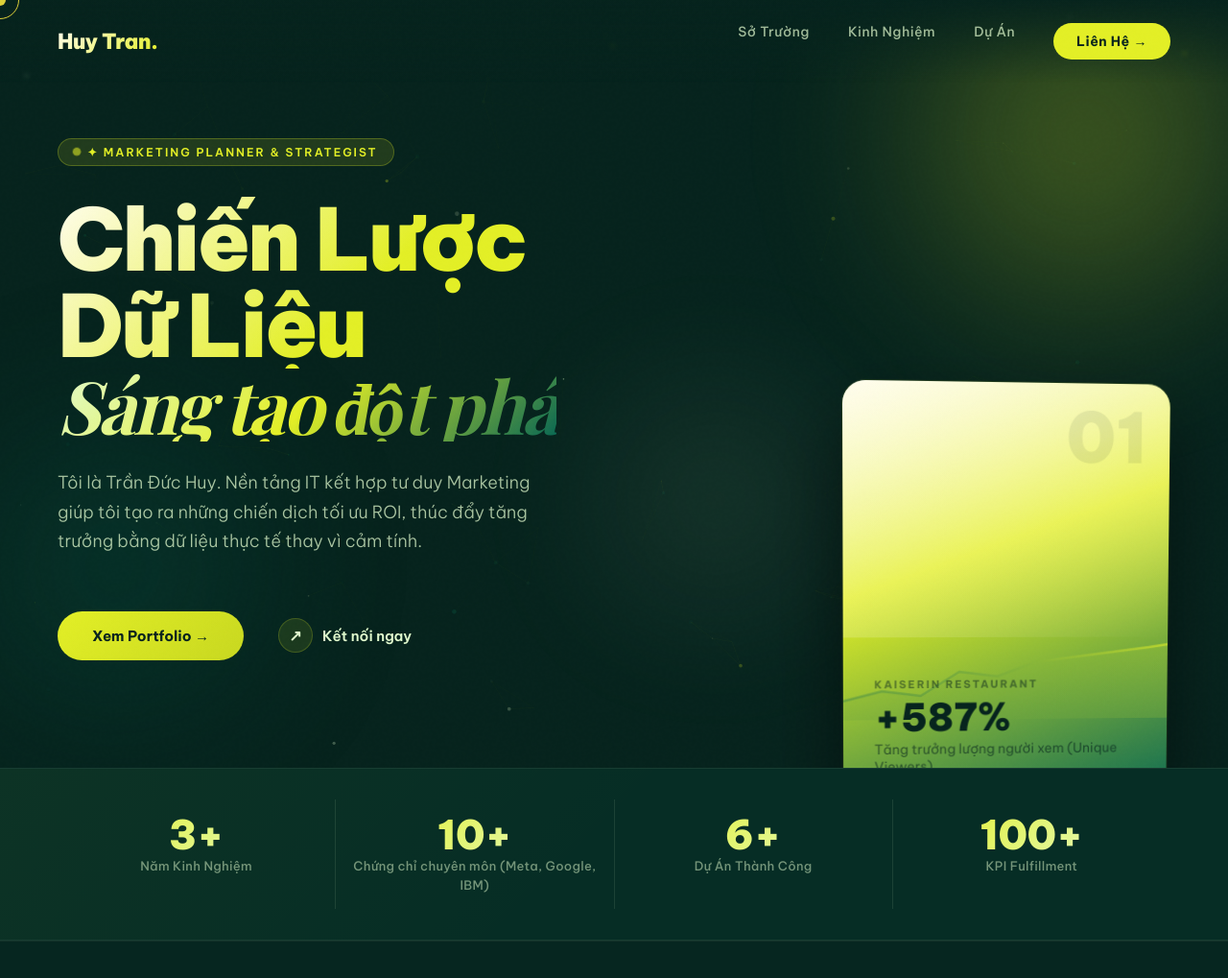
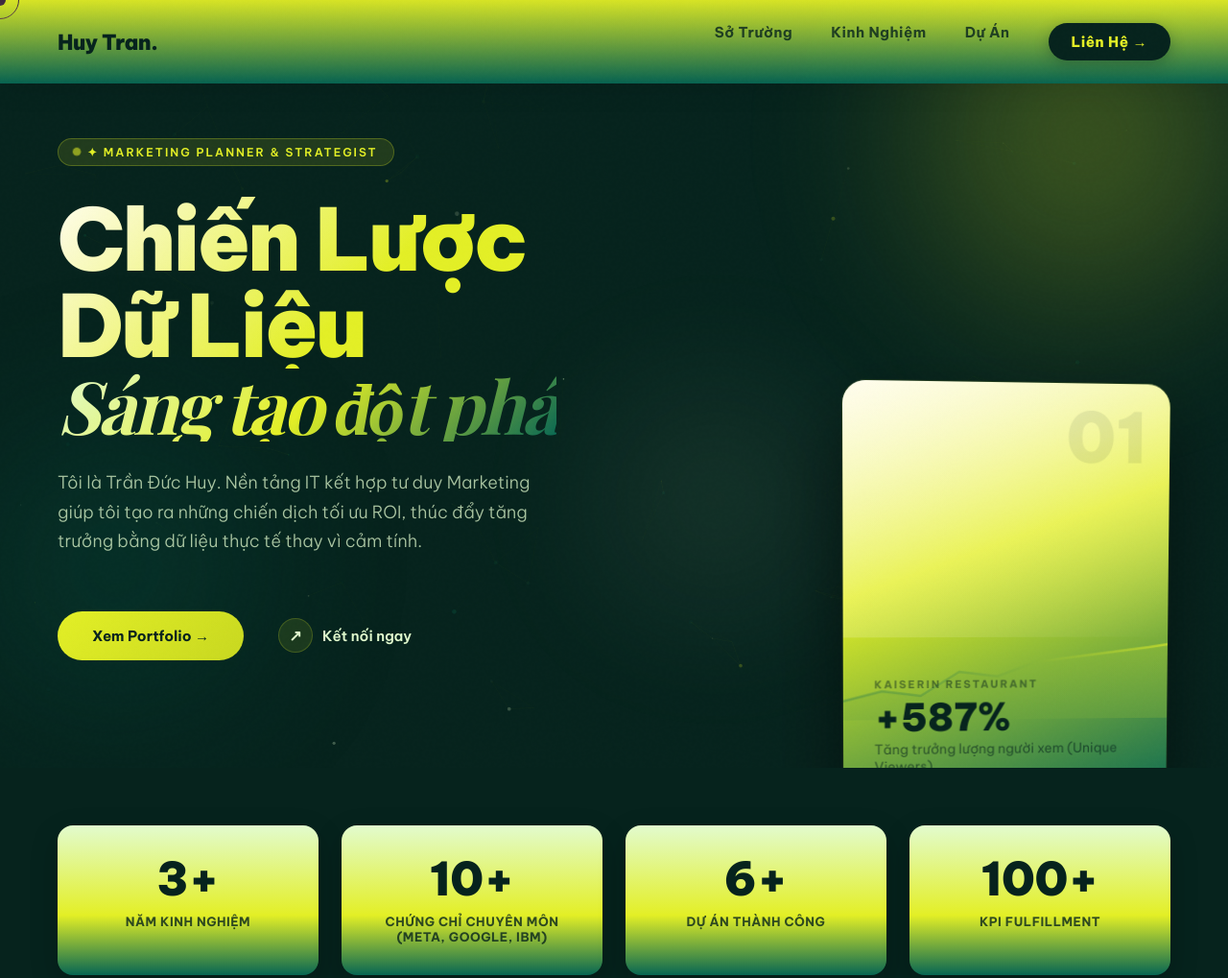
Before and after one commit to Tranduchuy1210Tra/tranduchuy.portfolio.marketing, a plain HTML site: page index.html in a window 1280 px wide. Shown: the top 1019 px of the page at 96% size. Drawn offline with nearby package versions, Linux system fonts and the light colour scheme; a web font is replaced by a local one.

Commit message:
Add files via upload

```diff
--- a/script.js
+++ b/script.js
@@ -165,11 +165,11 @@ window.addEventListener('scroll', () => {
   const nav = document.querySelector('nav');
   if(nav) {
     if (window.scrollY > 80) {
-      nav.style.background = 'rgba(6,35,29,0.95)';
+      nav.style.background = 'linear-gradient(180deg, rgba(227, 239, 38, 0.98) 0%, rgba(7, 102, 83, 0.98) 100%)';
       nav.style.backdropFilter = 'blur(20px)';
     } else {
-      nav.style.background = 'linear-gradient(180deg, rgba(6,35,29,0.95) 0%, transparent 100%)';
-      nav.style.backdropFilter = 'blur(2px)';
+      nav.style.background = 'linear-gradient(180deg, rgba(227, 239, 38, 0.95) 0%, rgba(7, 102, 83, 0.95) 100%)';
+      nav.style.backdropFilter = 'blur(10px)';
     }
   }
 });
--- a/styles.css
+++ b/styles.css
@@ -58,35 +58,38 @@ nav {
   position: fixed; top: 0; left: 0; width: 100%; z-index: 1000;
   padding: 24px 60px;
   display: flex; align-items: center; justify-content: space-between;
-  background: linear-gradient(180deg, rgba(6,35,29,0.95) 0%, transparent 100%);
-  backdrop-filter: blur(2px);
+  background: linear-gradient(180deg, rgba(227, 239, 38, 0.95) 0%, rgba(7, 102, 83, 0.95) 100%); /* Gradient 3 */
+  backdrop-filter: blur(10px);
+  box-shadow: 0 4px 30px rgba(0, 0, 0, 0.1);
+  transition: all 0.3s ease;
 }
 .nav-logo {
   font-size: 22px; font-weight: 900;
-  background: linear-gradient(135deg, var(--g1-top), var(--primary));
-  -webkit-background-clip: text; -webkit-text-fill-color: transparent;
+  color: var(--darkest);
   letter-spacing: -0.5px;
 }
 .nav-links { display: flex; gap: 40px; }
 .nav-links a {
-  color: var(--text-light); text-decoration: none;
-  font-size: 14px; font-weight: 500; letter-spacing: 0.5px;
-  opacity: 0.7; transition: opacity 0.3s;
+  color: var(--darkest); text-decoration: none;
+  font-size: 15px; font-weight: 700; letter-spacing: 0.5px;
+  opacity: 0.8; transition: opacity 0.3s;
   position: relative;
 }
 .nav-links a::after {
   content: ''; position: absolute; bottom: -4px; left: 0;
-  width: 0; height: 1.5px;
-  background: var(--primary);
+  width: 0; height: 2px;
+  background: var(--darkest);
   transition: width 0.3s ease;
 }
 .nav-links a:hover { opacity: 1; }
 .nav-links a:hover::after { width: 100%; }
 .nav-cta {
-  background: linear-gradient(135deg, var(--primary), var(--g2-mid));
-  color: var(--darkest) !important; opacity: 1 !important;
+  background: var(--darkest) !important;
+  color: var(--primary) !important;
+  opacity: 1 !important;
   padding: 10px 24px; border-radius: 50px;
-  font-weight: 700 !important;
+  font-weight: 800 !important;
+  box-shadow: 0 4px 15px rgba(6, 35, 29, 0.3);
 }
 .nav-cta:hover { transform: scale(1.05); }
 
@@ -285,33 +288,31 @@ nav {
 
 /* STATS BAR */
 .stats-bar {
-  padding: 32px 60px;
-  background: rgba(7,102,83,0.15);
-  border-top: 1px solid rgba(226,251,206,0.08);
-  border-bottom: 1px solid rgba(226,251,206,0.08);
-  display: flex; gap: 0;
+  padding: 60px 60px;
+  display: grid;
+  grid-template-columns: repeat(4, 1fr);
+  gap: 24px;
   position: relative; z-index: 2;
-  overflow: hidden;
-}
-.stats-bar::before {
-  content: ''; position: absolute; inset: 0;
-  background: linear-gradient(135deg, rgba(227,239,38,0.03) 0%, transparent 50%);
 }
 .stat-item {
-  flex: 1; text-align: center; padding: 16px;
-  border-right: 1px solid rgba(226,251,206,0.1);
-  position: relative;
+  text-align: center; padding: 32px 24px;
+  background: linear-gradient(180deg, #E2FBCE 0%, #E3EF26 60%, #076653 100%); /* Gradient 2 */
+  border-radius: 16px;
+  box-shadow: 0 10px 30px rgba(0,0,0,0.2);
+  transition: transform 0.3s ease;
 }
-.stat-item:last-child { border-right: none; }
+.stat-item:hover {
+  transform: translateY(-8px);
+}
 .stat-num {
-  font-size: 42px; font-weight: 900; line-height: 1;
-  background: linear-gradient(135deg, var(--primary), var(--g2-top));
-  -webkit-background-clip: text; -webkit-text-fill-color: transparent;
+  font-size: 48px; font-weight: 900; line-height: 1;
+  color: var(--darkest);
   display: block;
 }
 .stat-label {
-  font-size: 13px; color: rgba(226,251,206,0.5); margin-top: 6px;
-  font-weight: 500; letter-spacing: 0.3px;
+  font-size: 13px; color: rgba(6,35,29,0.8);
+  margin-top: 12px; font-weight: 700; letter-spacing: 0.5px;
+  text-transform: uppercase; display: block;
 }
 
 /* SECTION BASE */
```
